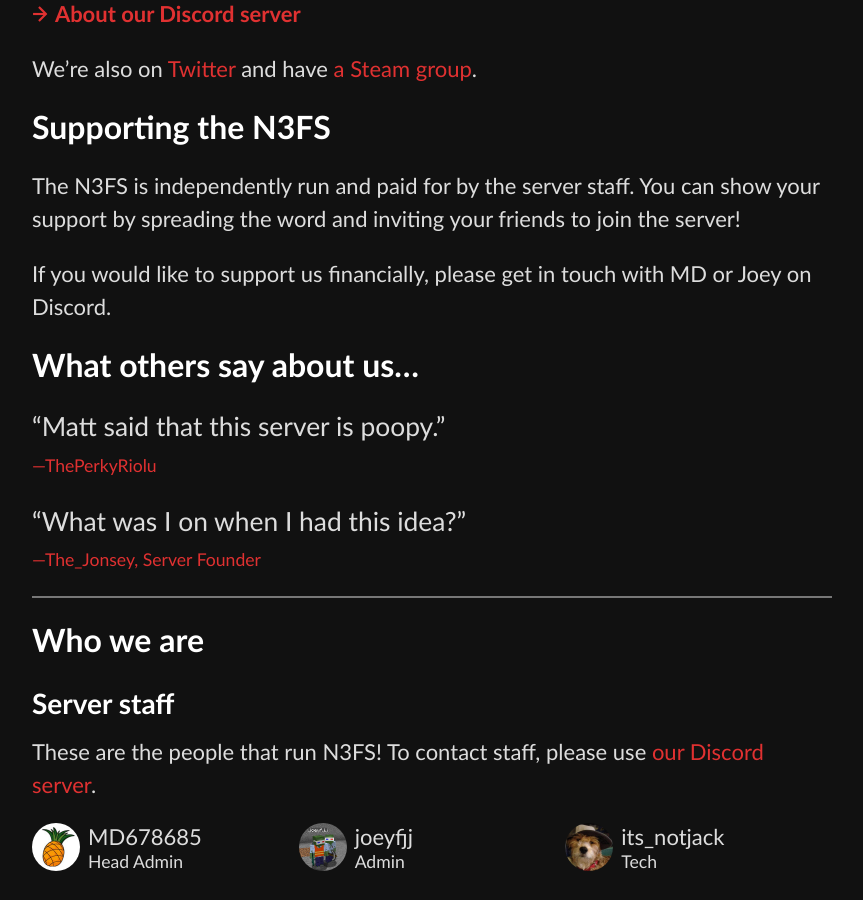
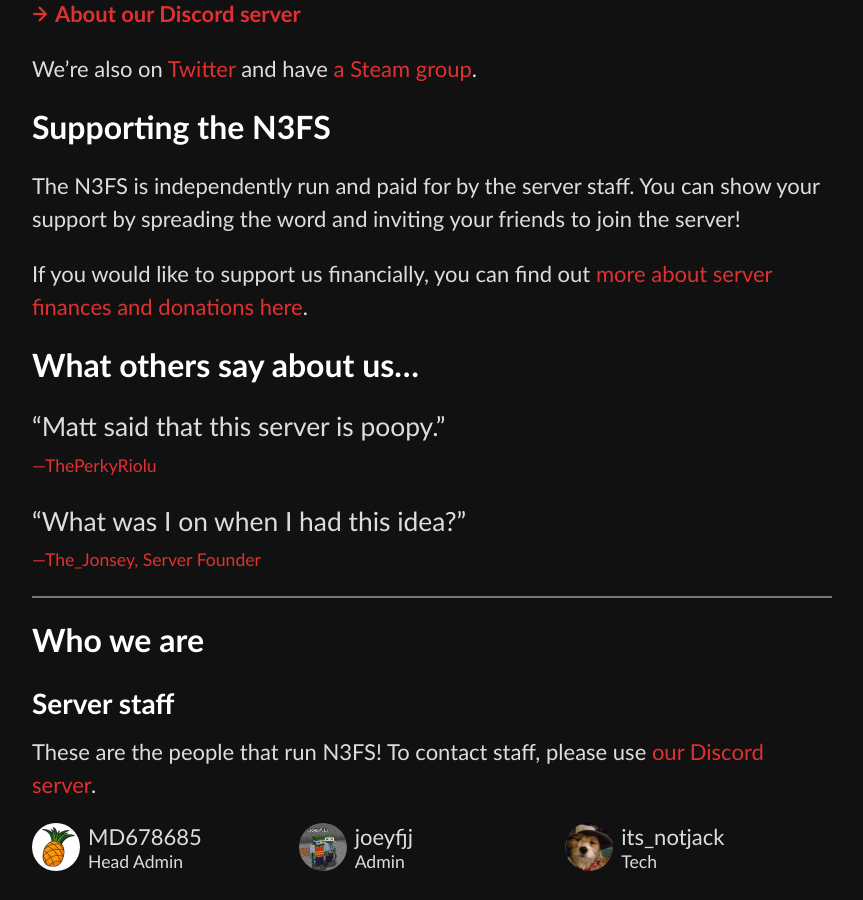
Before and after one commit to N3FS/N3FS-website, a Jekyll site: the page built from about.md, in a window 1280 px wide and 900 px high, scrolled down 612 px. Shown: the whole window, without its empty margins (208-1071 px from the left). Built offline with Jekyll 4.4.1, drawn with Linux system fonts in a browser that asks for light colours.

Commit message:
Donations and finances page

```diff
--- a/about.md
+++ b/about.md
@@ -21,7 +21,7 @@ We're also on [Twitter](https://twitter.com/Nerd3Server) and have [a Steam group
 
 The N3FS is independently run and paid for by the server staff. You can show your support by spreading the word and inviting your friends to join the server!
 
-If you would like to support us financially, please get in touch with MD or Joey on Discord.
+If you would like to support us financially, you can find out [more about server finances and donations here](/about/donations).
 
 
 ## What others say about us...
```
Also changed, not shown: _help/donations.md (added, +30 -0 lines).
